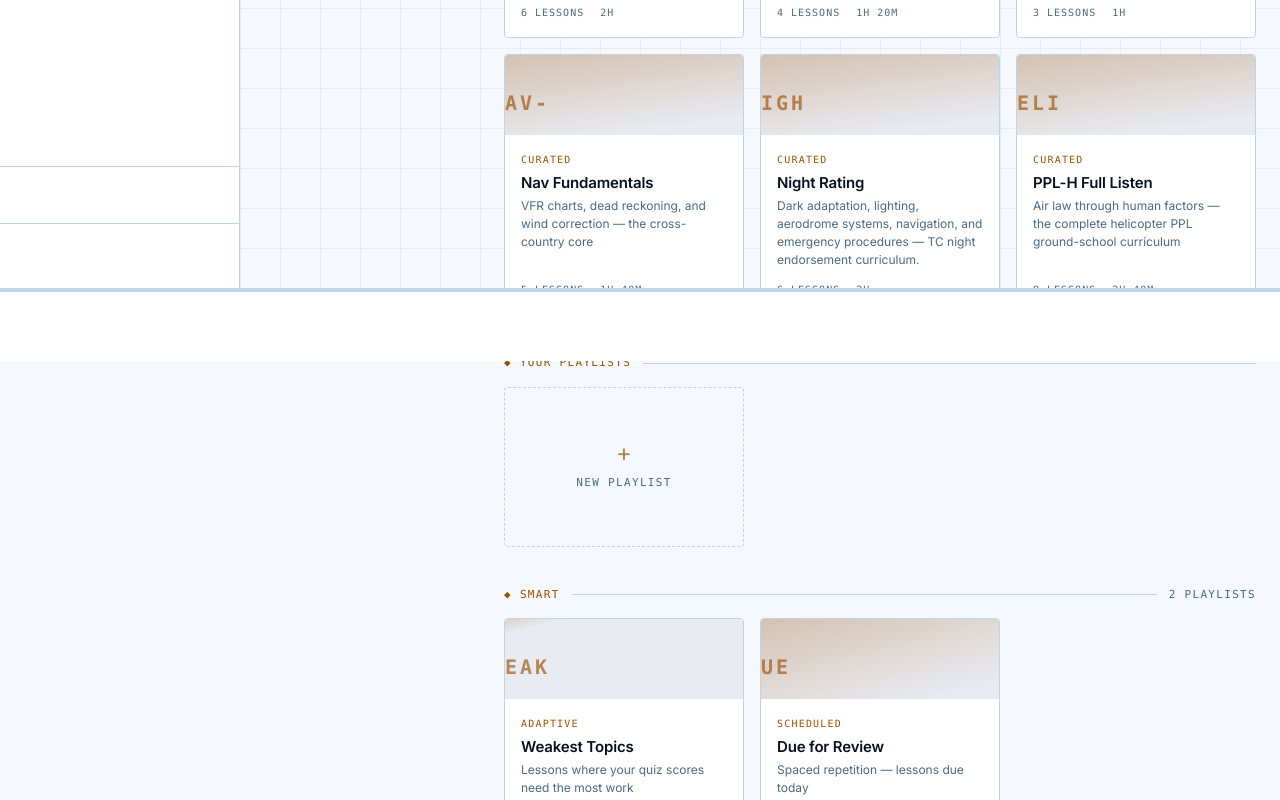
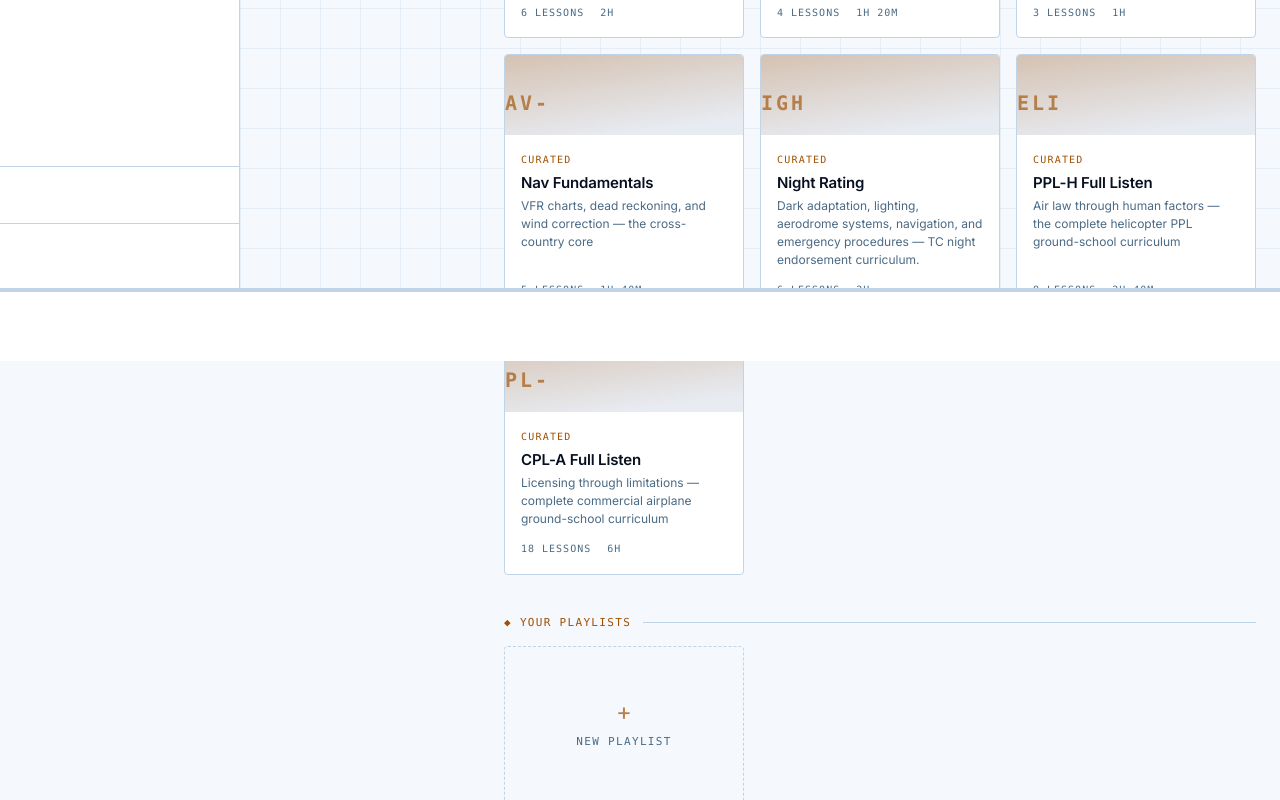
Before and after one commit to svv2014/ppl-study, a React (Vite) app in the folder web-app/: page /playlist in a window 1280 px wide. Shown: the part 512-1312 px from the top of the page. Built offline with nearby package versions, Linux system fonts and the light colour scheme; some icons are missing.

Commit message:
[PPL-493] Add cpl-a-full curated playlist for CPL-A track (#504)

```diff
--- a/web-app/src/data/curated-playlists.ts
+++ b/web-app/src/data/curated-playlists.ts
@@ -48,4 +48,17 @@ export const CURATED_PLAYLISTS: CuratedPlaylist[] = [
     lessonIds: ['HEL-001', 'HEL-002', 'HEL-003', 'HEL-004', 'HEL-005', 'HEL-006', 'HEL-007', 'HEL-008'],
     badge: 'H',
   },
+  {
+    id: 'cpl-a-full',
+    name: 'CPL-A Full Listen',
+    tagline: 'Licensing through limitations — complete commercial airplane ground-school curriculum',
+    lessonIds: [
+      'CAL-001', 'CAL-002', 'CAL-003', 'CAL-004', 'CAL-005',
+      'AMT-001', 'AMT-002', 'AMT-003', 'AMT-004',
+      'ANV-001', 'ANV-002', 'ANV-003',
+      'ADE-001', 'ADE-002', 'ADE-003',
+      'PAL-001', 'PAL-002', 'PAL-003',
+    ],
+    badge: 'CPL',
+  },
 ];
```
